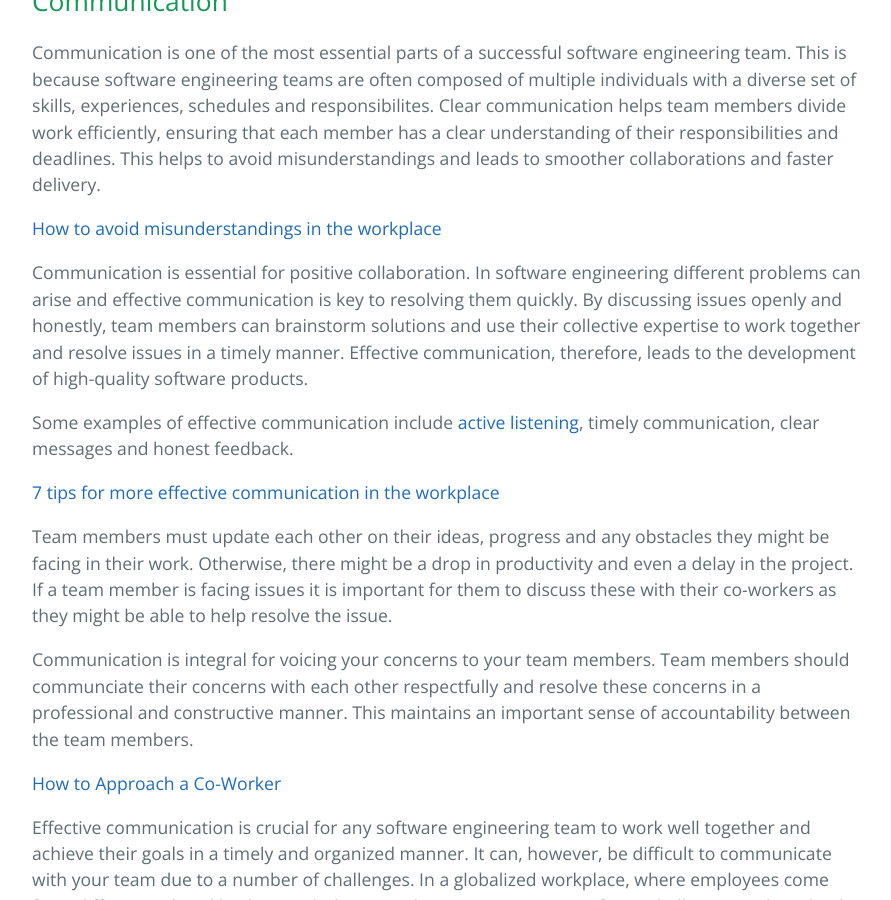
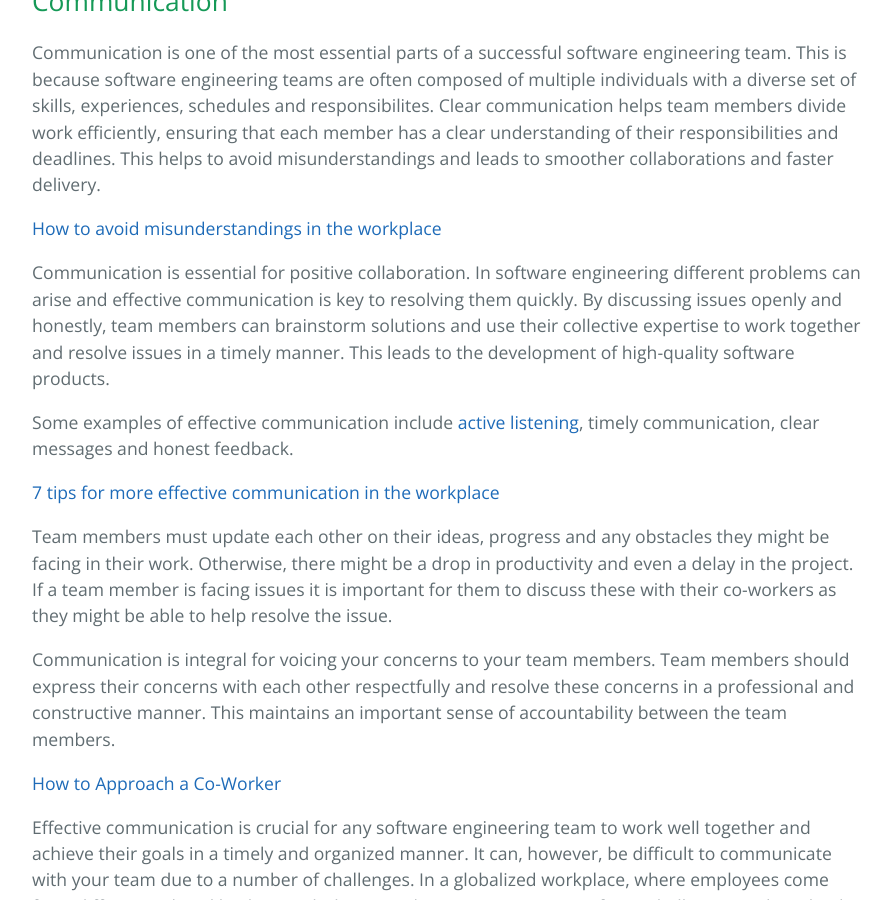
Before and after one commit to learning-software-engineering/learning-software-engineering.github.io, a Jekyll site: the page built from Topics/Teamwork.md, in a window 1280 px wide and 900 px high, scrolled down 427 px. Shown: the whole window, without its empty margins (192-1083 px from the left). Built offline with Jekyll 4.4.1, drawn with Linux system fonts in a browser that asks for light colours; our own code applies the rules of GitHub Pages for plain Markdown files.

Commit message:
Update Teamwork.md

```diff
--- a/Topics/Teamwork.md
+++ b/Topics/Teamwork.md
@@ -7,7 +7,7 @@
 
 [How to avoid misunderstandings in the workplace](https://www.roberthalf.cn/en/management-advice/team/how-avoid-misunderstandings-workplace)
 
-Communication is essential for positive collaboration. In software engineering different problems can arise and effective communication is key to resolving them quickly. By discussing issues openly and honestly, team members can brainstorm solutions and use their collective expertise to work together and resolve issues in a timely manner. Effective communication, therefore, leads to the development of high-quality software products.
+Communication is essential for positive collaboration. In software engineering different problems can arise and effective communication is key to resolving them quickly. By discussing issues openly and honestly, team members can brainstorm solutions and use their collective expertise to work together and resolve issues in a timely manner. This leads to the development of high-quality software products.
 
 Some examples of effective communication include [active listening](https://myseco.militaryonesource.mil/portal/article/active-listening-in-the-workplace), timely communication, clear messages and honest feedback.
 
@@ -15,7 +15,7 @@
 
 Team members must update each other on their ideas, progress and any obstacles they might be facing in their work. Otherwise, there might be a drop in productivity and even a delay in the project. If a team member is facing issues it is important for them to discuss these with their co-workers as they might be able to help resolve the issue.
 
-Communication is integral for voicing your concerns to your team members. Team members should communciate their concerns with each other respectfully and resolve these concerns in a professional and constructive manner. This maintains an important sense of accountability between the team members.
+Communication is integral for voicing your concerns to your team members. Team members should express their concerns with each other respectfully and resolve these concerns in a professional and constructive manner. This maintains an important sense of accountability between the team members.
 
 [How to Approach a Co-Worker](https://adm.viu.ca/workplace-conflict/direct-discussion-how-approach-co-worker)
 
```
